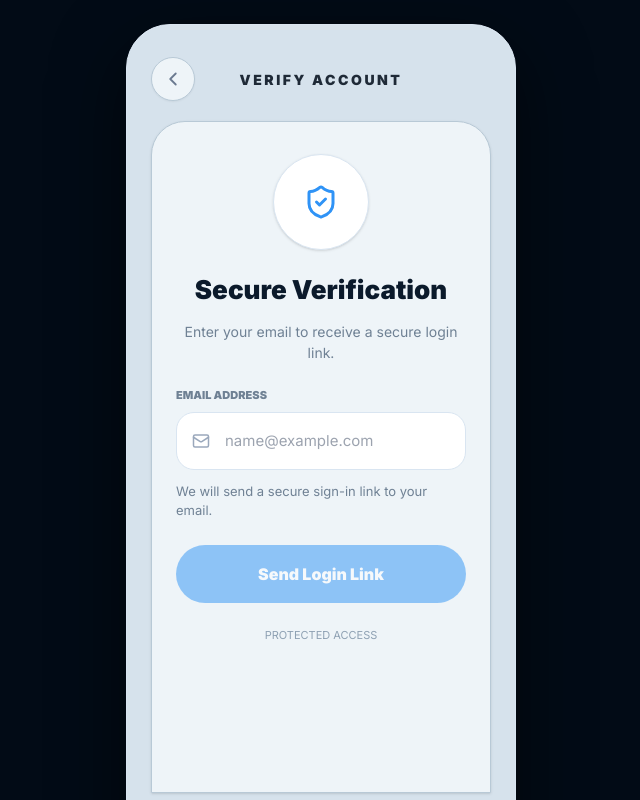
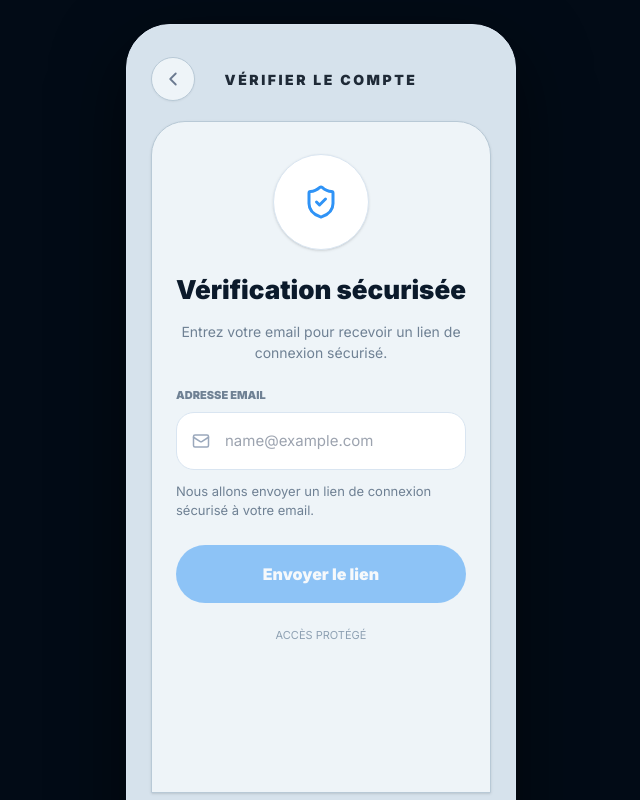
Before and after one commit to Asad3322/Car-app-French, a React (Vite) app: page /verify in a window 1280 px wide. Shown: the whole page, without its empty margins (319-959 px from the left). Built offline with nearby package versions, Linux system fonts and the light colour scheme.

Commit message:
add multilingual verify screen support

```diff
--- a/src/i18n/en.ts
+++ b/src/i18n/en.ts
@@ -33,6 +33,32 @@ const en = {
     emailRequired: "Email is required",
     vehicleMissing: "Vehicle ID missing. Please register vehicle again.",
     failedVerification: "Failed to send verification link",
+  },
+
+  verify: {
+    verifyAccount: "Verify Account",
+    secureVerification: "Secure Verification",
+    ownerDescription:
+      "Enter your phone number to receive a secure verification link.",
+    reporterDescription: "Enter your email to receive a secure login link.",
+    ownerVerified:
+      "Phone verified. Next, login with email to create your secure account.",
+    reporterVerified:
+      "We sent a secure login link to your email. Open it to continue.",
+    ownerSecureText:
+      "We will generate a secure verification link for your phone number.",
+    reporterSecureText: "We will send a secure sign-in link to your email.",
+    sendLoginLink: "Send Login Link",
+    verificationFor: "Verification for",
+    linkSentTo: "Link sent to",
+    nextStep: "Next step",
+    ownerNextStep:
+      "After phone verification, login with email to complete your owner profile.",
+    reporterNextStep:
+      "Open the secure link from your inbox and continue to your profile setup.",
+    changePhone: "Change phone number",
+    changeEmail: "Change email",
+    protectedAccess: "Protected access",
   },
 
   vehicles: {
--- a/src/i18n/fr.ts
+++ b/src/i18n/fr.ts
@@ -24,8 +24,7 @@ const fr = {
     welcomeBack: "Bon retour",
     claimVehicleText:
       "Entrez votre numéro de téléphone pour réclamer votre véhicule",
-    ownerEmailText:
-      "Entrez votre email pour créer votre compte propriétaire",
+    ownerEmailText: "Entrez votre email pour créer votre compte propriétaire",
     continueEmailText: "Entrez votre email pour continuer",
     phoneNumber: "Numéro de téléphone",
     emailAddress: "Adresse email",
@@ -36,6 +35,34 @@ const fr = {
     vehicleMissing:
       "ID du véhicule manquant. Veuillez enregistrer le véhicule à nouveau.",
     failedVerification: "Échec de l'envoi du lien de vérification",
+  },
+
+  verify: {
+    verifyAccount: "Vérifier le compte",
+    secureVerification: "Vérification sécurisée",
+    ownerDescription:
+      "Entrez votre numéro de téléphone pour recevoir un lien sécurisé.",
+    reporterDescription:
+      "Entrez votre email pour recevoir un lien de connexion sécurisé.",
+    ownerVerified:
+      "Téléphone vérifié. Connectez-vous maintenant avec votre email pour créer votre compte sécurisé.",
+    reporterVerified:
+      "Nous avons envoyé un lien sécurisé à votre email. Ouvrez-le pour continuer.",
+    ownerSecureText:
+      "Nous allons générer un lien sécurisé pour votre numéro de téléphone.",
+    reporterSecureText:
+      "Nous allons envoyer un lien de connexion sécurisé à votre email.",
+    sendLoginLink: "Envoyer le lien",
+    verificationFor: "Vérification pour",
+    linkSentTo: "Lien envoyé à",
+    nextStep: "Étape suivante",
+    ownerNextStep:
+      "Après vérification du téléphone, connectez-vous avec votre email pour compléter votre profil propriétaire.",
+    reporterNextStep:
+      "Ouvrez le lien sécurisé depuis votre boîte mail et continuez la configuration de votre profil.",
+    changePhone: "Changer le numéro",
+    changeEmail: "Changer l'email",
+    protectedAccess: "Accès protégé",
   },
 
   vehicles: {
--- a/src/pages/Verify.tsx
+++ b/src/pages/Verify.tsx
@@ -1,6 +1,7 @@
 import { useEffect, useState } from 'react';
 import { useNavigate, useLocation } from 'react-router-dom';
 import { ShieldCheck, Mail, Phone, ChevronLeft } from 'lucide-react';
+import { useTranslation } from 'react-i18next';
 import { sendVerification } from '../services/authService';
 
 const API_BASE_URL = import.meta.env.VITE_API_URL;
@@ -42,15 +43,18 @@ const isValidFrenchIntl = (num: string): boolean => {
 const Verify = () => {
   const navigate = useNavigate();
   const location = useLocation();
+  const { t } = useTranslation();
 
   const state = location.state as VerifyLocationState | null;
   const searchParams = new URLSearchParams(location.search);
 
   const urlRole = searchParams.get('role');
+
   const mode: VerifyMode =
     state?.mode || (urlRole === 'owner' ? 'owner' : 'reporter');
 
   const isOwner = mode === 'owner';
+
   const vehicleId =
     state?.vehicleId ||
     searchParams.get('vehicleId') ||
@@ -58,17 +62,32 @@ const Verify = () => {
     null;
 
   const storageKey = isOwner ? 'pendingPhone' : 'pendingEmail';
-  const storedContact = localStorage.getItem(storageKey) || '';
 
-  const [contact, setContact] = useState<string>(storedContact);
-  const [linkSent, setLinkSent] = useState<boolean>(false);
-  const [loading, setLoading] = useState<boolean>(false);
+  const storedContact =
+    localStorage.getItem(storageKey) || '';
+
+  const [contact, setContact] =
+    useState<string>(storedContact);
+
+  const [linkSent, setLinkSent] =
+    useState<boolean>(false);
+
+  const [loading, setLoading] =
+    useState<boolean>(false);
 
   useEffect(() => {
     if (isOwner && !vehicleId) {
-      console.error('❌ Missing vehicleId in owner verify flow');
-      alert('Vehicle registration failed. Please add vehicle again.');
-      navigate('/vehicle/add', { replace: true });
+      console.error(
+        '❌ Missing vehicleId in owner verify flow'
+      );
+
+      alert(
+        'Vehicle registration failed. Please add vehicle again.'
+      );
+
+      navigate('/vehicle/add', {
+        replace: true,
+      });
     }
   }, [isOwner, vehicleId, navigate]);
 
@@ -76,31 +95,58 @@ const Verify = () => {
     if (!contact.trim()) return;
 
     if (isOwner && !vehicleId) {
-      alert('Vehicle ID is missing. Please add vehicle again.');
-      navigate('/vehicle/add', { replace: true });
+      alert(
+        'Vehicle ID is missing. Please add vehicle again.'
+      );
+
+      navigate('/vehicle/add', {
+        replace: true,
+      });
+
       return;
     }
 
     if (isOwner && !isValidFrenchIntl(contact)) {
-      alert('Enter valid French number (e.g. +33 6 12 34 56 78)');
+      alert(
+        'Enter valid French number (e.g. +33 6 12 34 56 78)'
+      );
+
       return;
     }
 
     try {
       setLoading(true);
 
-      localStorage.setItem(storageKey, contact.trim());
+      localStorage.setItem(
+        storageKey,
+        contact.trim()
+      );
 
+      // REPORTER FLOW
       if (!isOwner) {
         localStorage.setItem('role', 'reporter');
+
         await sendVerification(contact.trim());
+
         setLinkSent(true);
-        alert('Login link sent successfully. Please check your email.');
+
+        alert(
+          'Login link sent successfully. Please check your email.'
+        );
+
         return;
       }
 
-      localStorage.setItem('role', 'vehicle_owner');
-      localStorage.setItem('vehicleId', vehicleId || '');
+      // OWNER FLOW
+      localStorage.setItem(
+        'role',
+        'vehicle_owner'
+      );
+
+      localStorage.setItem(
+        'vehicleId',
+        vehicleId || ''
+      );
 
       const payload = {
         contact: contact.trim(),
@@ -108,35 +154,61 @@ const Verify = () => {
         vehicleId,
       };
 
-      console.log('🚀 OWNER VERIFY PAYLOAD:', payload);
+      console.log(
+        '🚀 OWNER VERIFY PAYLOAD:',
+        payload
+      );
 
-      const response = await fetch(`${API_BASE_URL}/api/auth/send-verification`, {
-        method: 'POST',
-        headers: {
-          'Content-Type': 'application/json',
-        },
-        body: JSON.stringify(payload),
-      });
+      const response = await fetch(
+        `${API_BASE_URL}/api/auth/send-verification`,
+        {
+          method: 'POST',
+
+          headers: {
+            'Content-Type': 'application/json',
+          },
+
+          body: JSON.stringify(payload),
+        }
+      );
 
       const result = await response.json();
 
-      console.log('Owner verification API response:', result);
+      console.log(
+        'Owner verification API response:',
+        result
+      );
 
       if (!response.ok) {
-        throw new Error(result?.message || 'Failed to send verification');
+        throw new Error(
+          result?.message ||
+            'Failed to send verification'
+        );
       }
 
       setLinkSent(true);
 
       if (result?.data?.verificationLink) {
-        window.location.href = result.data.verificationLink;
+        window.location.href =
+          result.data.verificationLink;
+
         return;
       }
 
-      alert(result?.message || 'Verification sent successfully');
+      alert(
+        result?.message ||
+          'Verification sent successfully'
+      );
     } catch (error: any) {
-      console.error('Send verification error:', error);
-      alert(error?.message || 'Failed to send verification');
+      console.error(
+        'Send verification error:',
+        error
+      );
+
+      alert(
+        error?.message ||
+          'Failed to send verification'
+      );
     } finally {
       setLoading(false);
     }
@@ -144,7 +216,9 @@ const Verify = () => {
 
   const handleChangeContact = (): void => {
     localStorage.removeItem(storageKey);
+
     setContact('');
+
     setLinkSent(false);
 
     if (isOwner) {
@@ -154,11 +228,15 @@ const Verify = () => {
     }
   };
 
-  const handleInputChange = (e: React.ChangeEvent<HTMLInputElement>): void => {
+  const handleInputChange = (
+    e: React.ChangeEvent<HTMLInputElement>
+  ): void => {
     const value = e.target.value;
 
     if (isOwner) {
-      setContact(formatFrenchInternational(value));
+      setContact(
+        formatFrenchInternational(value)
+      );
     } else {
       setContact(value);
     }
@@ -175,7 +253,7 @@ const Verify = () => {
         </button>
 
         <h1 className="text-[14px] font-black uppercase tracking-[0.18em] text-[#1F2A37]">
-          Verify Account
+          {t('verify.verifyAccount')}
         </h1>
 
         <div className="w-11" />
@@ -186,38 +264,65 @@ const Verify = () => {
           <div className="mx-auto flex w-full max-w-[420px] flex-col">
             <div className="mb-6 text-center">
               <div className="mx-auto mb-5 flex h-24 w-24 items-center justify-center rounded-full border border-[#D9E5F1] bg-white shadow">
-                <ShieldCheck size={36} className="text-[#2F93F6]" />
+                <ShieldCheck
+                  size={36}
+                  className="text-[#2F93F6]"
+                />
               </div>
 
-              <h2 className="text-[26px] font-black">Secure Verification</h2>
+              <h2 className="text-[26px] font-black">
+                {t('verify.secureVerification')}
+              </h2>
 
               <p className="mt-3 text-[14px] text-[#6F8194]">
                 {!linkSent
                   ? isOwner
-                    ? 'Enter your phone number to receive a secure verification link.'
-                    : 'Enter your email to receive a secure login link.'
+                    ? t('verify.ownerDescription')
+                    : t(
+                        'verify.reporterDescription'
+                      )
                   : isOwner
-                  ? 'Phone verified. Next, login with email to create your secure account.'
-                  : 'We sent a secure login link to your email. Open it to continue.'}
+                  ? t('verify.ownerVerified')
+                  : t(
+                      'verify.reporterVerified'
+                    )}
               </p>
             </div>
 
             {!linkSent ? (
               <div>
                 <label className="mb-2 block text-[11px] font-black uppercase text-[#6F8194]">
-                  {isOwner ? 'Phone Number' : 'Email Address'}
+                  {isOwner
+                    ? t('auth.phoneNumber')
+                    : t(
+                        'auth.emailAddress'
+                      )}
                 </label>
 
                 <div className="relative">
                   <span className="absolute left-4 top-1/2 -translate-y-1/2 text-[#9AA8BC]">
-                    {isOwner ? <Phone size={18} /> : <Mail size={18} />}
+                    {isOwner ? (
+                      <Phone size={18} />
+                    ) : (
+                      <Mail size={18} />
+                    )}
                   </span>
 
                   <input
-                    type={isOwner ? 'tel' : 'email'}
+                    type={
+                      isOwner
+                        ? 'tel'
+                        : 'email'
+                    }
                     value={contact}
-                    onChange={handleInputChange}
-                    placeholder={isOwner ? '+33 6 12 34 56 78' : 'name@example.com'}
+                    onChange={
+                      handleInputChange
+                    }
+                    placeholder={
+                      isOwner
+                        ? '+33 6 12 34 56 78'
+                        : 'name@example.com'
+                    }
                     autoComplete="off"
                     className="h-[58px] w-full rounded-[18px] border border-[#D9E5F1] bg-white pl-12 pr-4 text-[15px] outline-none"
                   />
@@ -225,54 +330,87 @@ const Verify = () => {
 
                 <p className="mt-3 text-[13px] text-[#6F8194]">
                   {isOwner
-                    ? 'We will generate a secure verification link for your phone number.'
-                    : 'We will send a secure sign-in link to your email.'}
+                    ? t(
+                        'verify.ownerSecureText'
+                      )
+                    : t(
+                        'verify.reporterSecureText'
+                      )}
                 </p>
 
                 <button
                   onClick={handleSendLink}
-                  disabled={!contact.trim() || loading}
+                  disabled={
+                    !contact.trim() ||
+                    loading
+                  }
                   className="mt-6 h-[58px] w-full rounded-full bg-[#2F93F6] font-black text-white disabled:opacity-50"
                 >
                   {loading
-                    ? 'Sending...'
+                    ? t('auth.sending')
                     : isOwner
-                    ? 'Send Verification'
-                    : 'Send Login Link'}
+                    ? t(
+                        'auth.sendVerification'
+                      )
+                    : t(
+                        'verify.sendLoginLink'
+                      )}
                 </button>
               </div>
             ) : (
               <div className="text-center">
                 <p className="text-[11px] font-black uppercase text-[#7A8B9D]">
-                  {isOwner ? 'Verification for' : 'Link sent to'}
+                  {isOwner
+                    ? t(
+                        'verify.verificationFor'
+                      )
+                    : t(
+                        'verify.linkSentTo'
+                      )}
                 </p>
 
-                <p className="mt-2 break-all text-[17px] font-black">{contact}</p>
+                <p className="mt-2 break-all text-[17px] font-black">
+                  {contact}
+                </p>
 
                 <div className="mt-4">
                   <p className="text-[14px] font-semibold text-[#2F93F6]">
-                    Next step
+                    {t('verify.nextStep')}
                   </p>
 
                   <p className="text-[14px] text-[#6F8194]">
                     {isOwner
-                      ? 'After phone verification, login with email to complete your owner profile.'
-                      : 'Open the secure link from your inbox and continue to your profile setup.'}
+                      ? t(
+                          'verify.ownerNextStep'
+                        )
+                      : t(
+                          'verify.reporterNextStep'
+                        )}
                   </p>
                 </div>
 
                 <button
-                  onClick={handleChangeContact}
+                  onClick={
+                    handleChangeContact
+                  }
                   className="mt-6 text-sm font-bold text-[#2F93F6]"
                 >
-                  {isOwner ? 'Change phone number' : 'Change email'}
+                  {isOwner
+                    ? t(
+                        'verify.changePhone'
+                      )
+                    : t(
+                        'verify.changeEmail'
+                      )}
                 </button>
               </div>
             )}
 
             <div className="mt-auto pt-6 text-center">
               <p className="text-[11px] uppercase text-[#8EA1B3]">
-                Protected access
+                {t(
+                  'verify.protectedAccess'
+                )}
               </p>
             </div>
           </div>
```
